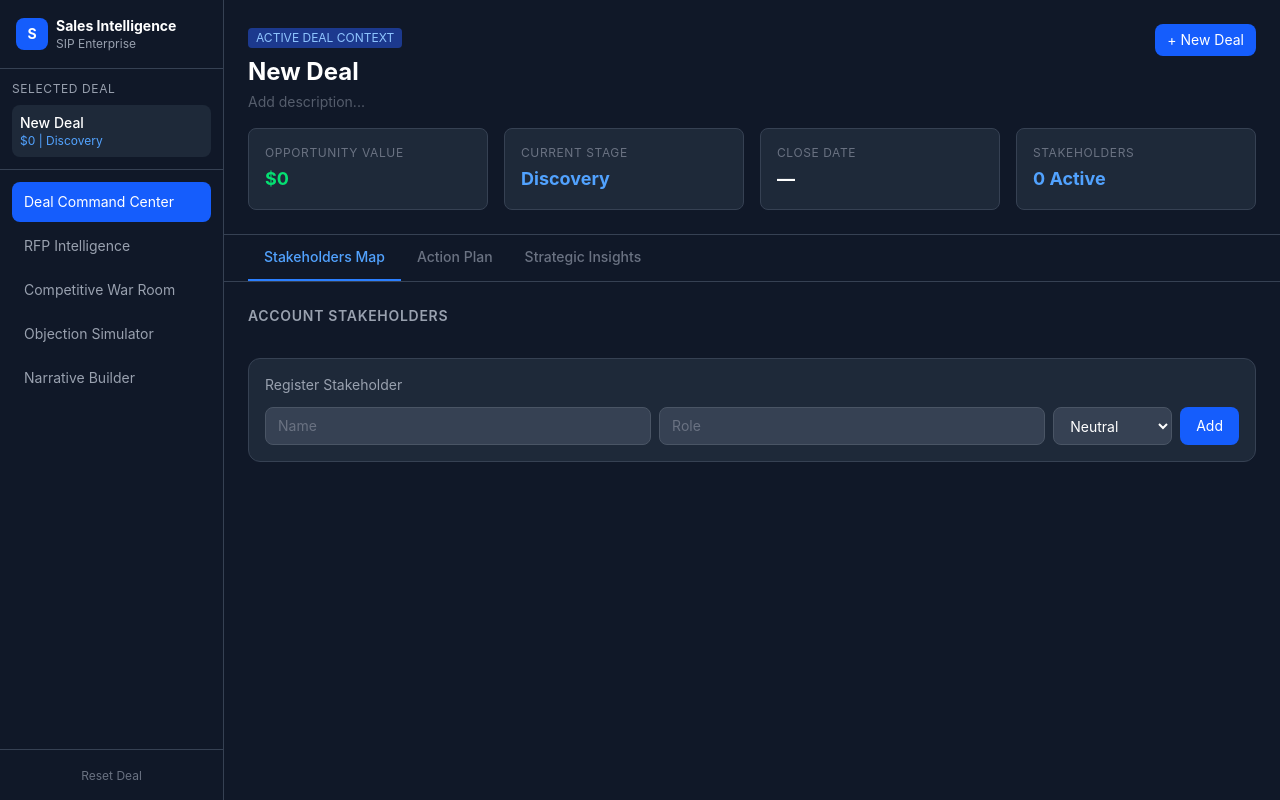
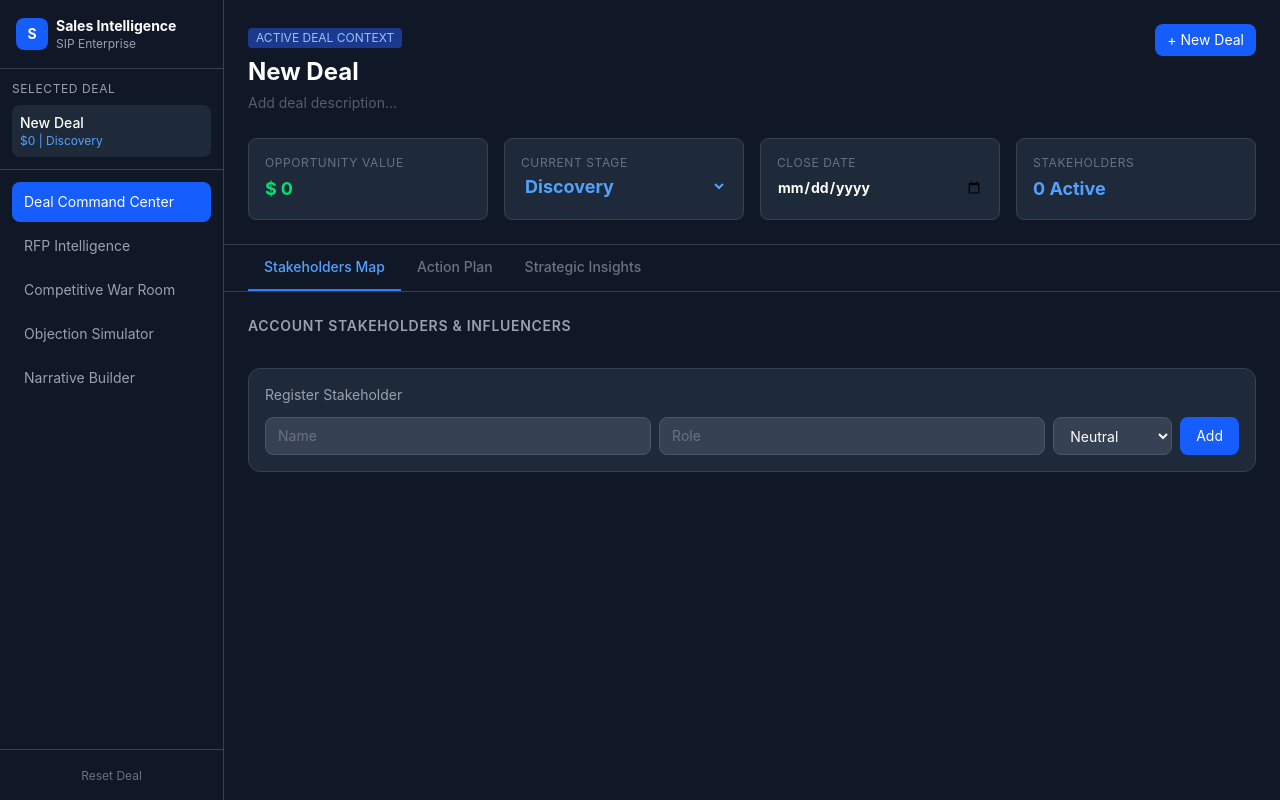
Before and after one commit to khmzamantonmoy-lgtm/sales-intelligence-platform, a React (Vite) app: page / in a window 1280 px wide. Built offline with nearby package versions, Linux system fonts and the light colour scheme.

Commit message:
Editable deal fields - value, stage, date

```diff
--- a/src/components/DealCommandCenter.tsx
+++ b/src/components/DealCommandCenter.tsx
@@ -1,48 +1,99 @@
 import { useState } from "react"
 import { useDealStore } from "../stores/useDealStore"
-const TABS = ["Stakeholders Map","Action Plan","Strategic Insights"]
+
+const TABS = ["Stakeholders Map", "Action Plan", "Strategic Insights"]
+const STAGES = ["Discovery", "Qualification", "Proposal", "Negotiation", "Closed Won", "Closed Lost"]
+
 export default function DealCommandCenter() {
   const deal = useDealStore((s) => s.deal)
   const setDeal = useDealStore((s) => s.setDeal)
   const [tab, setTab] = useState("Stakeholders Map")
   const [ns, setNs] = useState({ name: "", role: "", sentiment: "Neutral" })
+
   return (
     <div>
       <div className="border-b border-gray-700 p-6">
-        <div className="flex items-start justify-between mb-4">
+        <div className="flex items-start justify-between mb-6">
           <div className="flex-1">
             <span className="text-xs bg-blue-900 text-blue-300 px-2 py-0.5 rounded mb-2 inline-block">ACTIVE DEAL CONTEXT</span>
-            <input className="block text-2xl font-bold text-white bg-transparent outline-none w-full" value={deal.name} onChange={(e) => setDeal({ name: e.target.value })} />
-            <input className="block text-gray-400 text-sm bg-transparent outline-none w-full mt-1" value={deal.description} placeholder="Add description..." onChange={(e) => setDeal({ description: e.target.value })} />
+            <input
+              className="block text-2xl font-bold text-white bg-transparent outline-none w-full border-b border-transparent hover:border-gray-600 focus:border-blue-500 transition-colors"
+              value={deal.name}
+              onChange={(e) => setDeal({ name: e.target.value })}
+              placeholder="Deal name..."
+            />
+            <input
+              className="block text-gray-400 text-sm bg-transparent outline-none w-full mt-1 border-b border-transparent hover:border-gray-700 focus:border-gray-500 transition-colors"
+              value={deal.description}
+              placeholder="Add deal description..."
+              onChange={(e) => setDeal({ description: e.target.value })}
+            />
           </div>
           <button className="ml-4 px-3 py-1.5 text-sm bg-blue-600 rounded-lg text-white hover:bg-blue-500">+ New Deal</button>
         </div>
         <div className="grid grid-cols-4 gap-4">
-          {[["OPPORTUNITY VALUE","$"+deal.value.toLocaleString(),"text-green-400"],["CURRENT STAGE",deal.stage,"text-blue-400"],["CLOSE DATE",deal.closeDate||"—","text-white"],["STAKEHOLDERS",deal.stakeholders.length+" Active","text-blue-400"]].map(([l,v,c]) => (
-            <div key={l} className="bg-gray-800 rounded-lg p-4 border border-gray-700">
-              <div className="text-gray-500 text-xs uppercase tracking-wider mb-1">{l}</div>
-              <div className={"text-lg font-bold "+c}>{v}</div>
+          <div className="bg-gray-800 rounded-lg p-4 border border-gray-700">
+            <div className="text-gray-500 text-xs uppercase tracking-wider mb-1">OPPORTUNITY VALUE</div>
+            <div className="flex items-center gap-1">
+              <span className="text-green-400 text-lg font-bold">$</span>
+              <input
+                type="number"
+                className="text-green-400 text-lg font-bold bg-transparent outline-none w-full"
+                value={deal.value}
+                onChange={(e) => setDeal({ value: Number(e.target.value) })}
+              />
             </div>
-          ))}
+          </div>
+          <div className="bg-gray-800 rounded-lg p-4 border border-gray-700">
+            <div className="text-gray-500 text-xs uppercase tracking-wider mb-1">CURRENT STAGE</div>
+            <select
+              className="text-blue-400 text-lg font-bold bg-transparent outline-none w-full cursor-pointer"
+              value={deal.stage}
+              onChange={(e) => setDeal({ stage: e.target.value })}
+            >
+              {STAGES.map((s) => <option key={s} value={s} className="bg-gray-800 text-white">{s}</option>)}
+            </select>
+          </div>
+          <div className="bg-gray-800 rounded-lg p-4 border border-gray-700">
+            <div className="text-gray-500 text-xs uppercase tracking-wider mb-1">CLOSE DATE</div>
+            <input
+              type="date"
+              className="text-white text-sm font-bold bg-transparent outline-none w-full"
+              value={deal.closeDate}
+              onChange={(e) => setDeal({ closeDate: e.target.value })}
+            />
+          </div>
+          <div className="bg-gray-800 rounded-lg p-4 border border-gray-700">
+            <div className="text-gray-500 text-xs uppercase tracking-wider mb-1">STAKEHOLDERS</div>
+            <div className="text-blue-400 text-lg font-bold">{deal.stakeholders.length} Active</div>
+          </div>
         </div>
       </div>
+
       <div className="flex border-b border-gray-700 px-6">
         {TABS.map((t) => (
-          <button key={t} onClick={() => setTab(t)} className={"px-4 py-3 text-sm font-medium border-b-2 transition-colors "+(tab===t?"border-blue-500 text-blue-400":"border-transparent text-gray-500 hover:text-gray-300")}>{t}</button>
+          <button key={t} onClick={() => setTab(t)}
+            className={"px-4 py-3 text-sm font-medium border-b-2 transition-colors " + (tab === t ? "border-blue-500 text-blue-400" : "border-transparent text-gray-500 hover:text-gray-300")}>
+            {t}
+          </button>
         ))}
       </div>
+
       <div className="p-6">
         {tab === "Stakeholders Map" && (
           <div>
-            <div className="flex justify-between mb-4">
-              <h3 className="text-sm font-semibold text-gray-400 uppercase tracking-wider">Account Stakeholders</h3>
-            </div>
+            <h3 className="text-sm font-semibold text-gray-400 uppercase tracking-wider mb-4">Account Stakeholders & Influencers</h3>
             <div className="grid grid-cols-2 gap-4 mb-4">
               {deal.stakeholders.map((s, i) => (
                 <div key={i} className="bg-gray-800 border border-gray-700 rounded-xl p-4">
-                  <div className="flex justify-between">
-                    <div><div className="font-semibold text-white">{s.name}</div><div className="text-blue-400 text-sm">{s.role}</div></div>
-                    <span className={"text-xs px-2 py-1 rounded-full "+(s.sentiment==="Champion"?"bg-green-900 text-green-300":s.sentiment==="Supportive"?"bg-blue-900 text-blue-300":"bg-gray-700 text-gray-300")}>{s.sentiment}</span>
+                  <div className="flex justify-between items-start">
+                    <div>
+                      <div className="font-semibold text-white">{s.name}</div>
+                      <div className="text-blue-400 text-sm">{s.role}</div>
+                    </div>
+                    <span className={"text-xs px-2 py-1 rounded-full " + (s.sentiment === "Champion" ? "bg-green-900 text-green-300" : s.sentiment === "Supportive" ? "bg-blue-900 text-blue-300" : "bg-gray-700 text-gray-300")}>
+                      {s.sentiment}
+                    </span>
                   </div>
                 </div>
               ))}
@@ -50,17 +101,22 @@ export default function DealCommandCenter() {
             <div className="bg-gray-800 border border-gray-700 rounded-xl p-4">
               <div className="text-sm text-gray-400 mb-3">Register Stakeholder</div>
               <div className="flex gap-2">
-                <input className="flex-1 bg-gray-700 border border-gray-600 rounded-lg px-3 py-2 text-sm text-white placeholder-gray-500 outline-none" placeholder="Name" value={ns.name} onChange={(e) => setNs({...ns,name:e.target.value})} />
-                <input className="flex-1 bg-gray-700 border border-gray-600 rounded-lg px-3 py-2 text-sm text-white placeholder-gray-500 outline-none" placeholder="Role" value={ns.role} onChange={(e) => setNs({...ns,role:e.target.value})} />
-                <select className="bg-gray-700 border border-gray-600 rounded-lg px-3 py-2 text-sm text-white outline-none" value={ns.sentiment} onChange={(e) => setNs({...ns,sentiment:e.target.value})}>
+                <input className="flex-1 bg-gray-700 border border-gray-600 rounded-lg px-3 py-2 text-sm text-white placeholder-gray-500 outline-none" placeholder="Name" value={ns.name} onChange={(e) => setNs({...ns, name: e.target.value})} />
+                <input className="flex-1 bg-gray-700 border border-gray-600 rounded-lg px-3 py-2 text-sm text-white placeholder-gray-500 outline-none" placeholder="Role" value={ns.role} onChange={(e) => setNs({...ns, role: e.target.value})} />
+                <select className="bg-gray-700 border border-gray-600 rounded-lg px-3 py-2 text-sm text-white outline-none" value={ns.sentiment} onChange={(e) => setNs({...ns, sentiment: e.target.value})}>
                   <option>Champion</option><option>Supportive</option><option>Neutral</option><option>Skeptic</option>
                 </select>
-                <button onClick={() => { if(!ns.name)return; setDeal({stakeholders:[...deal.stakeholders,ns]}); setNs({name:"",role:"",sentiment:"Neutral"}) }} className="bg-blue-600 text-white px-4 py-2 rounded-lg text-sm hover:bg-blue-500">Add</button>
+                <button onClick={() => { if (!ns.name) return; setDeal({ stakeholders: [...deal.stakeholders, ns] }); setNs({ name: "", role: "", sentiment: "Neutral" }) }} className="bg-blue-600 text-white px-4 py-2 rounded-lg text-sm hover:bg-blue-500">Add</button>
               </div>
             </div>
           </div>
         )}
-        {tab !== "Stakeholders Map" && <div className="text-center py-16 text-gray-500">{tab} — coming soon</div>}
+        {tab === "Action Plan" && (
+          <div className="text-center py-16 text-gray-500">Action Plan — coming in next update</div>
+        )}
+        {tab === "Strategic Insights" && (
+          <div className="text-center py-16 text-gray-500">Strategic Insights — coming in next update</div>
+        )}
       </div>
     </div>
   )
```
